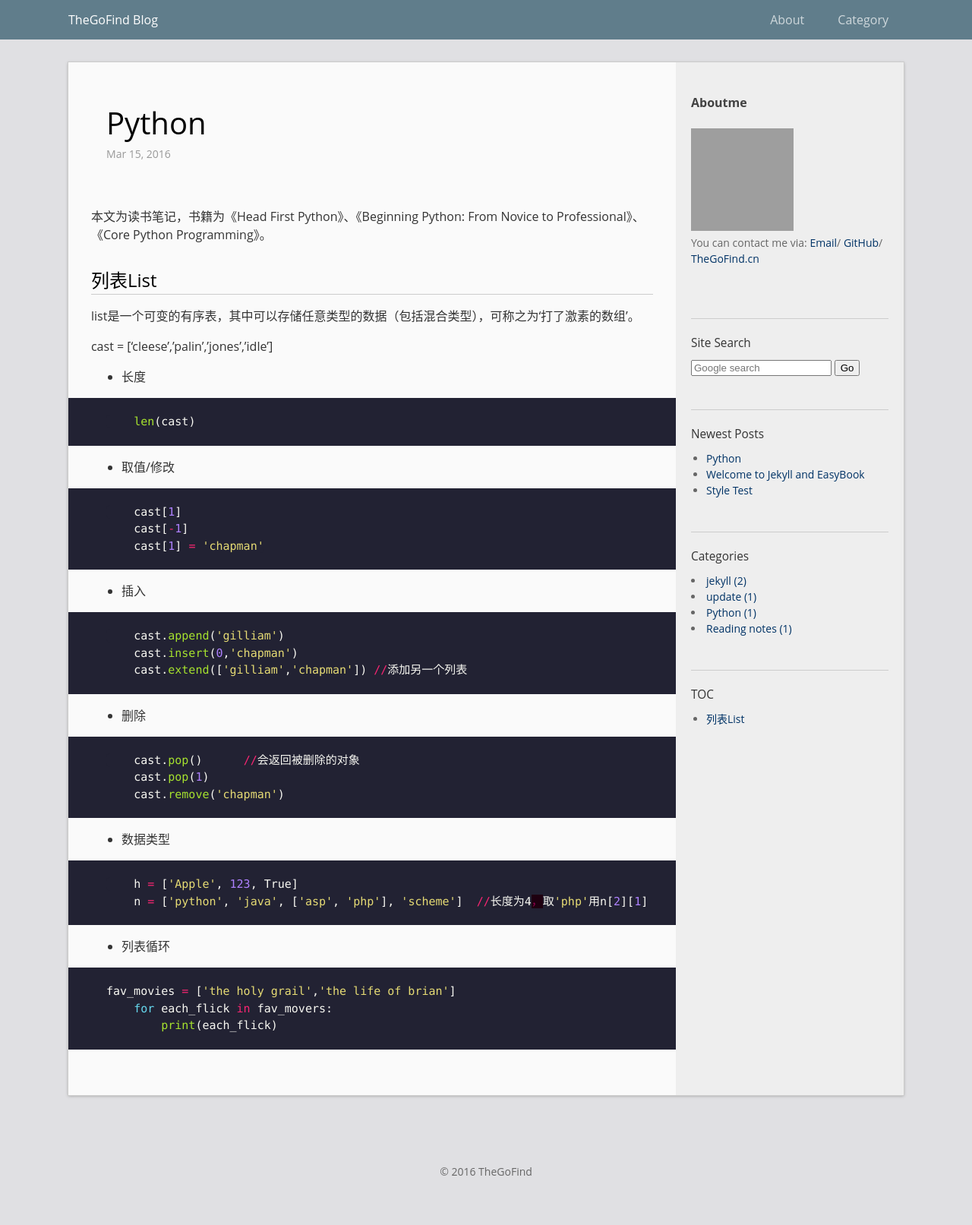
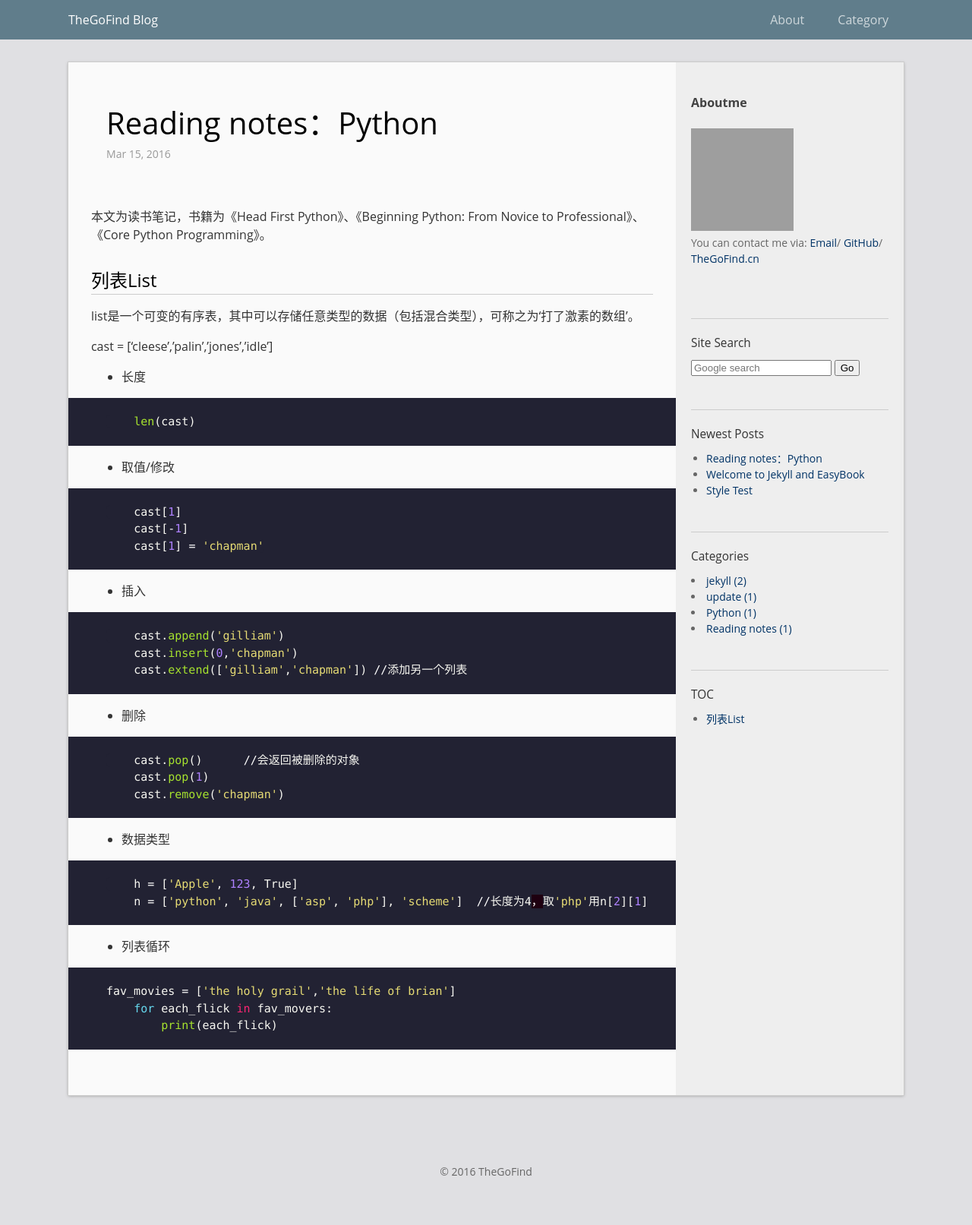
Before and after one commit to thegofind/thegofind.github.io, a Jekyll site: the page built from _posts/2016-03-15-Reading notes：Python.md, in a window 1280 px wide. Shown: the whole page at 76% size. Built offline with Jekyll 4.4.1, drawn with Linux system fonts in a browser that asks for light colours; comment, search, counter and statistics services are not loaded; grey boxes are pictures that could not be loaded.

Commit message:
new article

```diff
--- a/_posts/2016-03-15-Reading notes：Python.md
+++ b/_posts/2016-03-15-Reading notes：Python.md
@@ -1,6 +1,6 @@
 ---
 layout: post
-title: Python
+title: Reading notes：Python
 categories: [Python, Reading notes]
 fullview: true
 ---
--- a/_sass/_syntax-highlighting.scss
+++ b/_sass/_syntax-highlighting.scss
@@ -2,11 +2,11 @@
 .highlight {
     .hll { background-color: #49483e }
     .c { color: #75715e } /* Comment */
-    .err { color: #960050; background-color: #1e0010 } /* Error */
+    .err { color: #fff; background-color: #1e0010 } /* Error */
     .k { color: #66d9ef } /* Keyword */
     .l { color: #ae81ff } /* Literal */
     .n { color: #f8f8f2 } /* Name */
-    .o { color: #f92672 } /* Operator */
+    .o { color: #fff } /* Operator */
     .p { color: #f8f8f2 } /* Punctuation */
     .cm { color: #75715e } /* Comment.Multiline */
     .cp { color: #75715e } /* Comment.Preproc */
```
